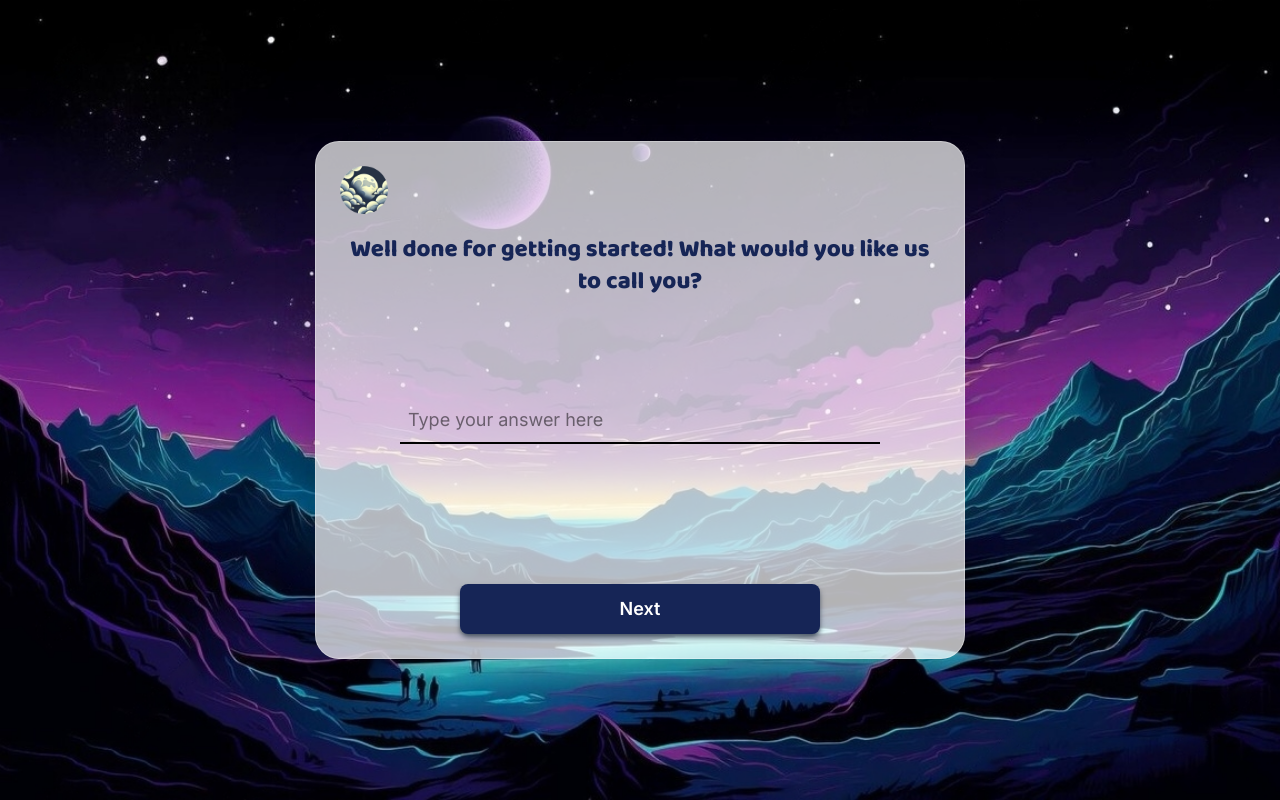
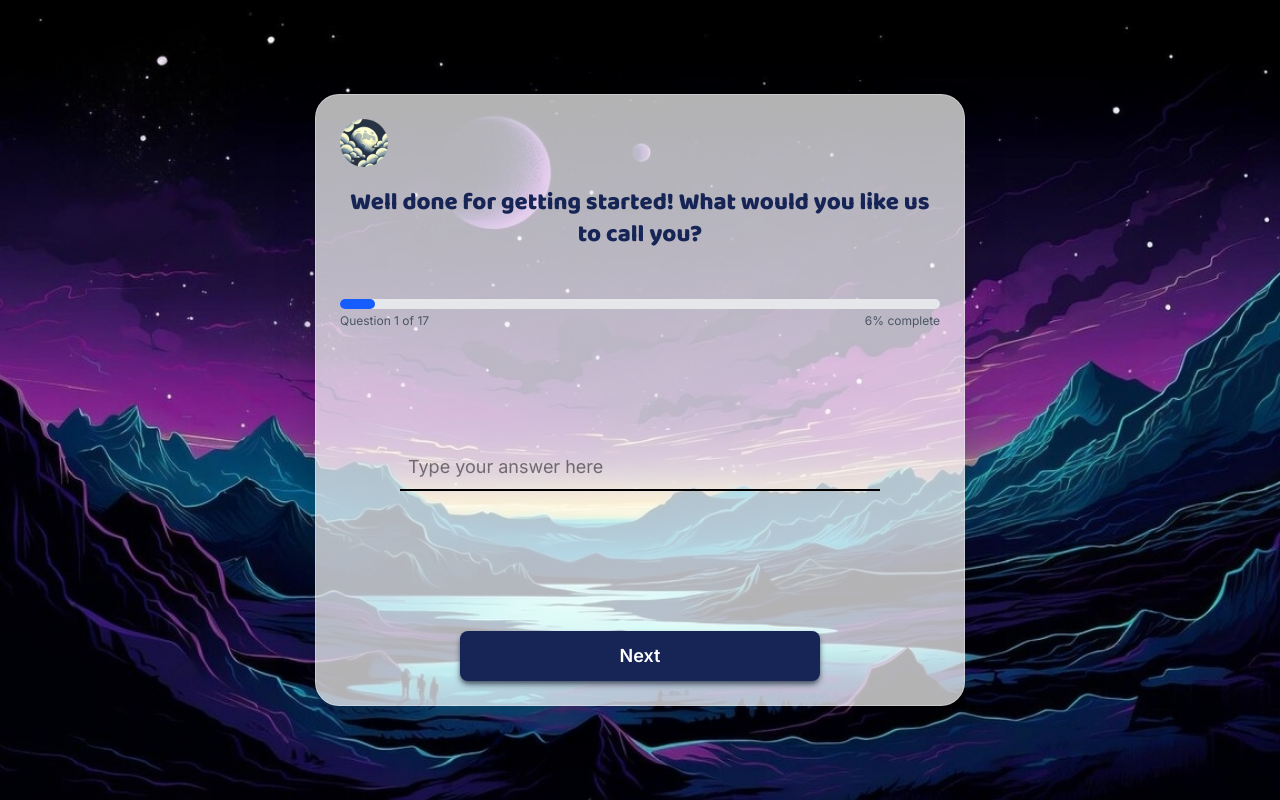
Before and after one commit to rusirasandul/LunaRest-, a React (Vite) app in the folder chalitha-project-with-quiz/: page / in a window 1280 px wide. Both pictures are taken after a click on the button "Let's Get Started". Built offline with nearby package versions, Linux system fonts and the light colour scheme.

Commit message:
fixed the errors occured in the progress bar and add a progress percentage

```diff
--- a/chalitha-project-with-quiz/src/components/Quiz.jsx
+++ b/chalitha-project-with-quiz/src/components/Quiz.jsx
@@ -8,7 +8,6 @@ const Quiz = () => {
   const [answers, setAnswers] = useState({})
   const [quizComplete, setQuizComplete] = useState(false)
   const [error, setError] = useState("")
-
 
   // Handle radio button selection
   const handleAnswerChange = (option) => {
@@ -23,7 +22,7 @@ const Quiz = () => {
 
     // Validate input as user types
     const currentQuestion = questions[currentIndex]
-    if (currentQuestion.validate && value.trim() !== '') {
+    if (currentQuestion.validate && value.trim() !== "") {
       const validationError = currentQuestion.validate(value)
       setError(validationError || "")
     } else {
@@ -36,13 +35,13 @@ const Quiz = () => {
     const currentQuestion = questions[currentIndex]
 
     // Check if question is answered
-    if (!currentAnswer || (typeof currentAnswer === 'string' && currentAnswer.trim() === '')) {
+    if (!currentAnswer || (typeof currentAnswer === "string" && currentAnswer.trim() === "")) {
       setError("Please answer the question before proceeding")
       return
     }
 
     // Validate answer format if validation exists
-    if (currentQuestion.validate && typeof currentAnswer === 'string') {
+    if (currentQuestion.validate && typeof currentAnswer === "string") {
       const validationError = currentQuestion.validate(currentAnswer)
       if (validationError) {
         setError(validationError)
@@ -76,11 +75,23 @@ const Quiz = () => {
           {!quizComplete ? (
             <div className="w-full flex flex-col items-center text-center gap-10 mt-5">
               <h3 className="text-2xl font-heading semibold text-blue-950">{questions[currentIndex].question}</h3>
+              <div className="w-full mt-2 mb-4">
+                <div className="w-full bg-gray-200 rounded-full h-2.5">
+                  <div
+                    className="bg-blue-600 h-2.5 rounded-full transition-all duration-300 ease-in-out"
+                    style={{ width: `${((currentIndex + 1) / questions.length) * 100}%` }}
+                  ></div>
+                </div>
+                <div className="flex justify-between text-xs text-gray-600 mt-1">
+                  <span>
+                    Question {currentIndex + 1} of {questions.length}
+                  </span>
+                  <span>{Math.round(((currentIndex + 1) / questions.length) * 100)}% complete</span>
+                </div>
+              </div>
 
               {error && (
-                <div className="w-[80%] p-3 bg-red-100 border border-red-400 text-red-700 rounded-md">
-                  {error}
-                </div>
+                <div className="w-[80%] p-3 bg-red-100 border border-red-400 text-red-700 rounded-md">{error}</div>
               )}
 
               <div className="w-full flex flex-col items-center gap-3">
@@ -109,18 +120,14 @@ const Quiz = () => {
                       onChange={handleTextInputChange}
                       placeholder="Type your answer here"
                       className={`w-full bg-transparent border-0 border-b-2 p-2 text-lg focus:outline-none focus:border-blue-500 ${
-                        error ? 'border-red-500' : 'border-black'
+                        error ? "border-red-500" : "border-black"
                       }`}
                     />
                   </div>
                 )}
               </div>
 
-              <div
-                className={`w-full mt-6 ${
-                  currentIndex === 0 ? "flex justify-center" : "flex justify-between"
-                }`}
-              >
+              <div className={`w-full mt-6 ${currentIndex === 0 ? "flex justify-center" : "flex justify-between"}`}>
                 {currentIndex > 0 && (
                   <button
                     onClick={handlePrevious}
@@ -144,6 +151,14 @@ const Quiz = () => {
             <div className="text-center w-full">
               <h3 className="text-2xl font-bold text-blue-950 mb-4">Rest Assured!</h3>
               <h4 className="text-xl font-semibold text-gray-700">Your Sleep Insights Are In!</h4>
+              <div className="w-full mt-4 mb-6">
+                <div className="w-full bg-gray-200 rounded-full h-2.5">
+                  <div className="bg-green-600 h-2.5 rounded-full" style={{ width: "100%" }}></div>
+                </div>
+                <div className="flex justify-end text-xs text-gray-600 mt-1">
+                  <span>100% complete</span>
+                </div>
+              </div>
               <div className="flex justify-center gap-20 mb-8 mt-15">
                 <div className="w-[40%]">
                   <input
```
